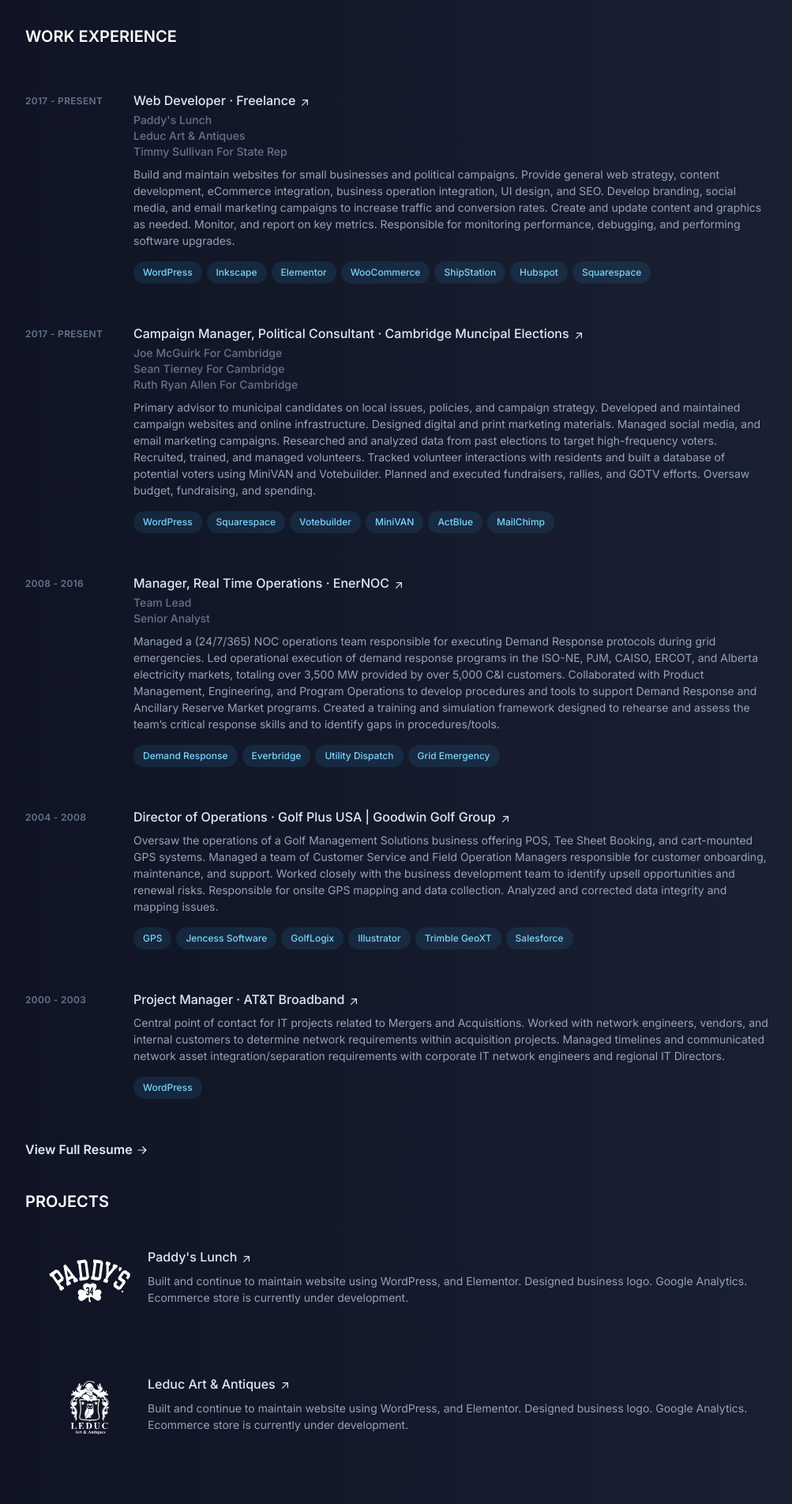
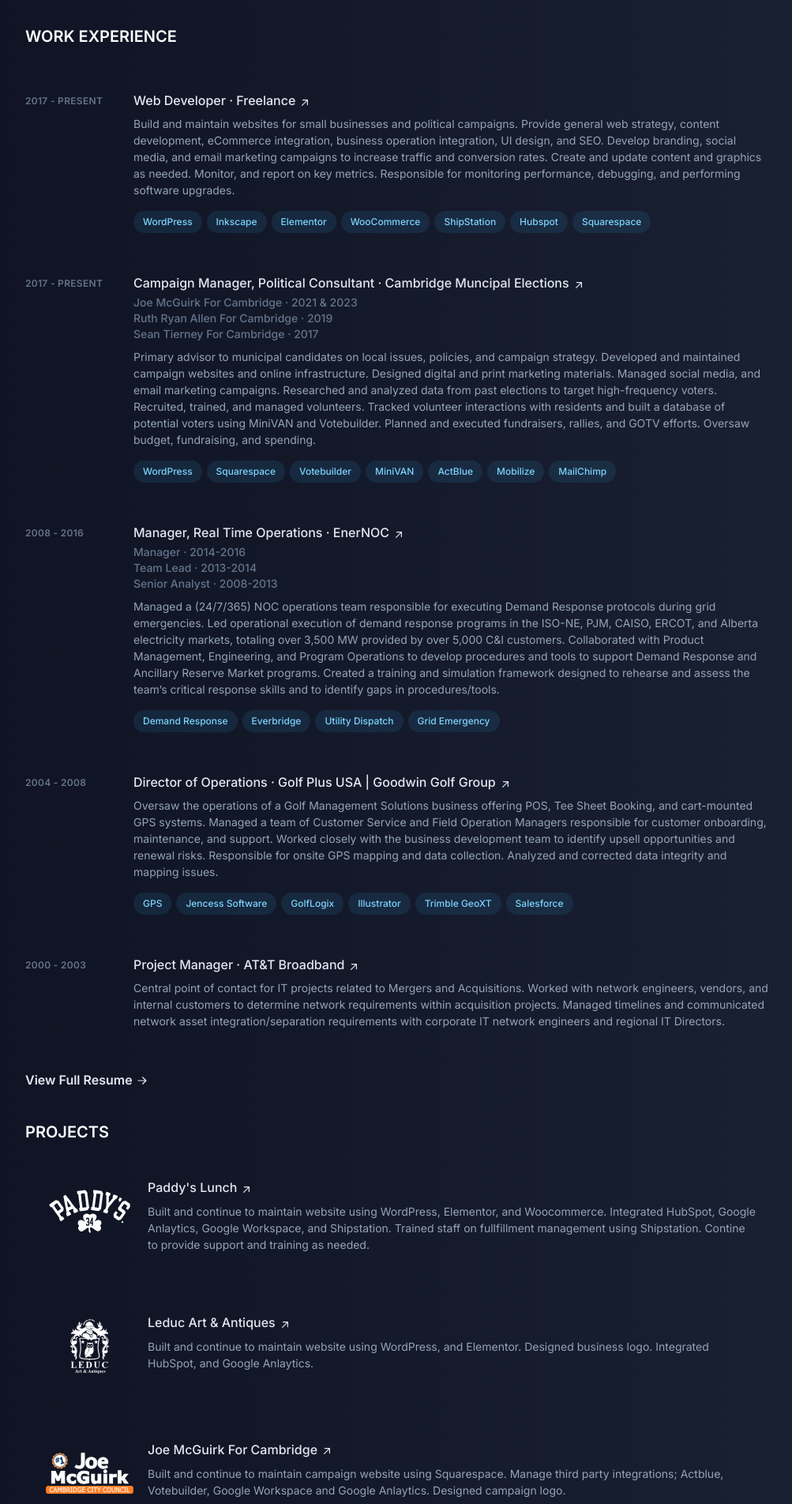
Before and after one commit to silvrfox153/matt-portfolio-3.0, a Next.js app: page / in a window 1280 px wide. Shown: the part 300-2204 px from the top of the page at 79% size, without its empty margins (68-1071 px from the left). Built offline with nearby package versions, Linux system fonts and the light colour scheme.

Commit message:
Updated Project and Experience components

```diff
--- a/app/components/Experience.jsx
+++ b/app/components/Experience.jsx
@@ -46,15 +46,7 @@
                     </Link>
                   </div>
 
-                  <div>
-                    <div className="text-slate-500">
-                      <ul className="text-sm pt-1">
-                        <li>Paddy&apos;s Lunch</li>
-                        <li>Leduc Art & Antiques</li>
-                        <li>Timmy Sullivan For State Rep</li>
-                      </ul>
-                    </div>
-                  </div>
+                  <div></div>
                 </h3>
                 <p className="text-slate-400 mt-2 text-sm leading-normal">
                   Build and maintain websites for small businesses and political
@@ -144,9 +136,18 @@
 
                   <div className="text-slate-500 text-sm">
                     <ul className="text-sm pt-1">
-                      <li>Joe McGuirk For Cambridge</li>
-                      <li>Sean Tierney For Cambridge</li>
-                      <li>Ruth Ryan Allen For Cambridge</li>
+                      <li>
+                        Joe McGuirk For Cambridge ·{' '}
+                        <span className="inline-block">2021 & 2023</span>
+                      </li>
+                      <li>
+                        Ruth Ryan Allen For Cambridge ·{' '}
+                        <span className="inline-block">2019</span>
+                      </li>
+                      <li>
+                        Sean Tierney For Cambridge ·{' '}
+                        <span className="inline-block">2017</span>
+                      </li>
                     </ul>
                   </div>
                 </h3>
@@ -187,6 +188,11 @@
                   <li className="mr-1.5 mt-2">
                     <div className="flex items-center rounded-full bg-sky-400/10 px-3 py-1 text-xs font-medium leading-5 text-sky-300 ">
                       ActBlue
+                    </div>
+                  </li>
+                  <li className="mr-1.5 mt-2">
+                    <div className="flex items-center rounded-full bg-sky-400/10 px-3 py-1 text-xs font-medium leading-5 text-sky-300 ">
+                      Mobilize
                     </div>
                   </li>
                   <li className="mr-1.5 mt-2">
@@ -239,8 +245,18 @@
 
                   <div className="text-slate-500 text-sm">
                     <ul className="text-sm pt-1">
-                      <li>Team Lead</li>
-                      <li>Senior Analyst</li>
+                      <li>
+                        Manager ·{' '}
+                        <span className="inline-block">2014-2016</span>
+                      </li>
+                      <li>
+                        Team Lead ·{' '}
+                        <span className="inline-block">2013-2014</span>
+                      </li>
+                      <li>
+                        Senior Analyst ·{' '}
+                        <span className="inline-block">2008-2013</span>
+                      </li>
                     </ul>
                   </div>
                 </h3>
@@ -410,13 +426,6 @@
                   network asset integration/separation requirements with
                   corporate IT network engineers and regional IT Directors.
                 </p>
-                <ul className="mt-2 flex flex-wrap">
-                  <li className="mr-1.5 mt-2">
-                    <div className="flex items-center rounded-full bg-sky-400/10 px-3 py-1 text-xs font-medium leading-5 text-sky-300 ">
-                      WordPress
-                    </div>
-                  </li>
-                </ul>
               </div>
             </div>
           </li>
--- a/app/components/Projects.jsx
+++ b/app/components/Projects.jsx
@@ -57,9 +57,11 @@
                   </Link>
                 </h3>
                 <p className="text-slate-400 mt-2 text-sm leading-normal">
-                  Built and continue to maintain website using WordPress, and
-                  Elementor. Designed business logo. Google Analytics. Ecommerce
-                  store is currently under development.
+                  Built and continue to maintain website using WordPress,
+                  Elementor, and Woocommerce. Integrated HubSpot, Google
+                  Anlaytics, Google Workspace, and Shipstation. Trained staff on
+                  fullfillment management using Shipstation. Contine to provide
+                  support and training as needed.
                 </p>
               </div>
             </div>
@@ -107,8 +109,8 @@
                 </h3>
                 <p className="text-slate-400 mt-2 text-sm leading-normal">
                   Built and continue to maintain website using WordPress, and
-                  Elementor. Designed business logo. Google Analytics. Ecommerce
-                  store is currently under development.
+                  Elementor. Designed business logo. Integrated HubSpot, and
+                  Google Anlaytics.
                 </p>
               </div>
             </div>
@@ -154,9 +156,9 @@
                 </h3>
                 <p className="text-slate-400 mt-2 text-sm leading-normal">
                   Built and continue to maintain campaign website using
-                  Squarespace. Managed third party integrations. Actblue,
-                  Votebuilder, Google Workspace. Designed campaign logo. Google
-                  Analytics.
+                  Squarespace. Manage third party integrations; Actblue,
+                  Votebuilder, Google Workspace and Google Anlaytics. Designed
+                  campaign logo.
                 </p>
               </div>
             </div>
@@ -194,7 +196,7 @@
                 </h3>
                 <p className="text-slate-400 mt-2 text-sm leading-normal">
                   Built and maintained campaign website using Squarespace.
-                  Google Analytics.
+                  Integrated Google Analytics.
                 </p>
                 <p className="text-sm mt-2 text-slate-400">
                   Site retired at end of campaign in 2022
@@ -236,7 +238,8 @@
                 <p className="text-slate-400 mt-2 text-sm leading-normal">
                   Built and maintained campaign website using WordPress. Managed
                   third party integrations. Actblue, Votebuilder, Google
-                  Workspace. Designed campaign logo. Google Analytics.
+                  Workspace. Designed campaign logo. Integrated Google
+                  Analytics.
                 </p>
                 <p className="text-sm mt-2 text-slate-400">
                   Site retired in 2022.
@@ -278,7 +281,7 @@
                 <p className="text-slate-400 mt-2 text-sm leading-normal">
                   Built and maintained campaign website using Squarespace.
                   Managed third party integrations including Actblue,
-                  Votebuilder, Google Workspace. Google Analytics.
+                  Votebuilder, Google Workspace. Integrated Google Analytics.
                 </p>
                 <p className="text-sm mt-2 text-slate-400">
                   Site retired at in 2019.
```
